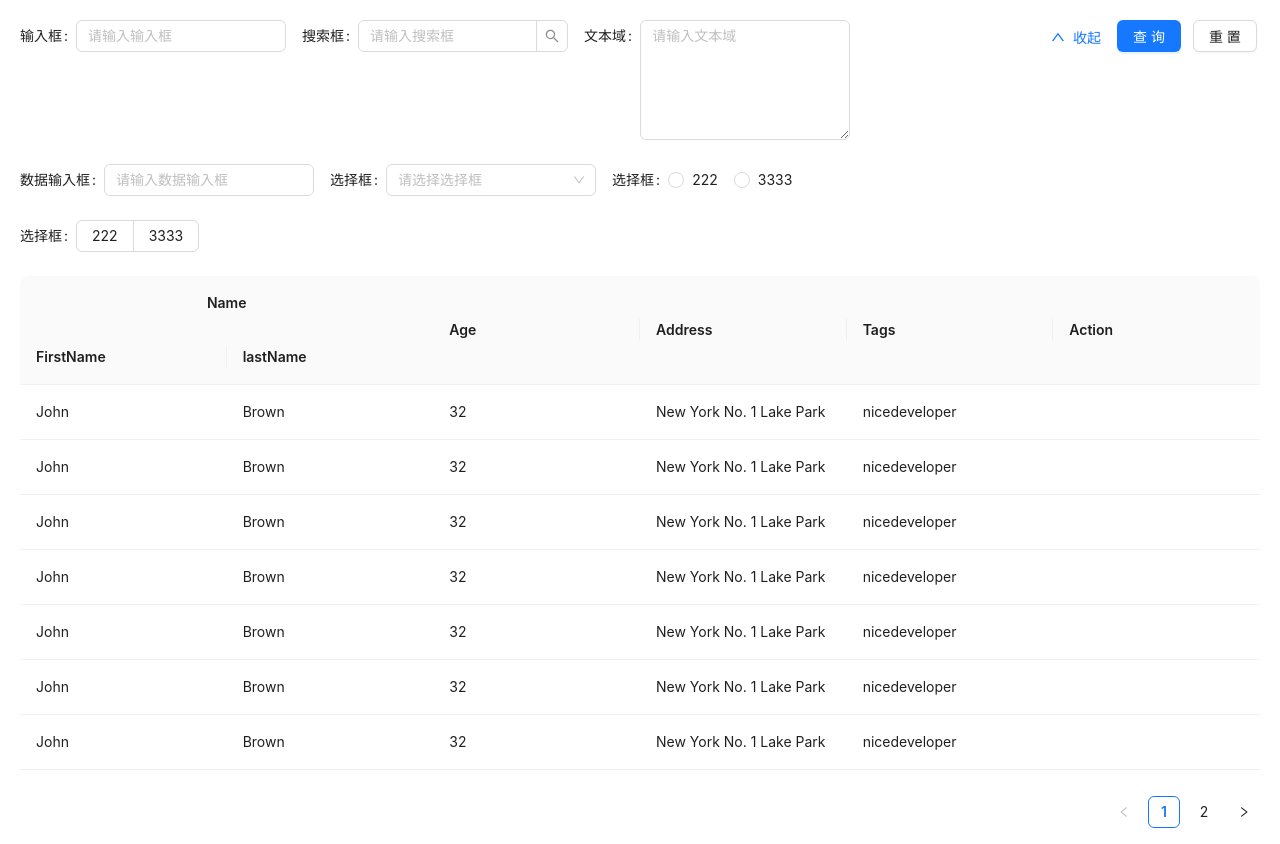
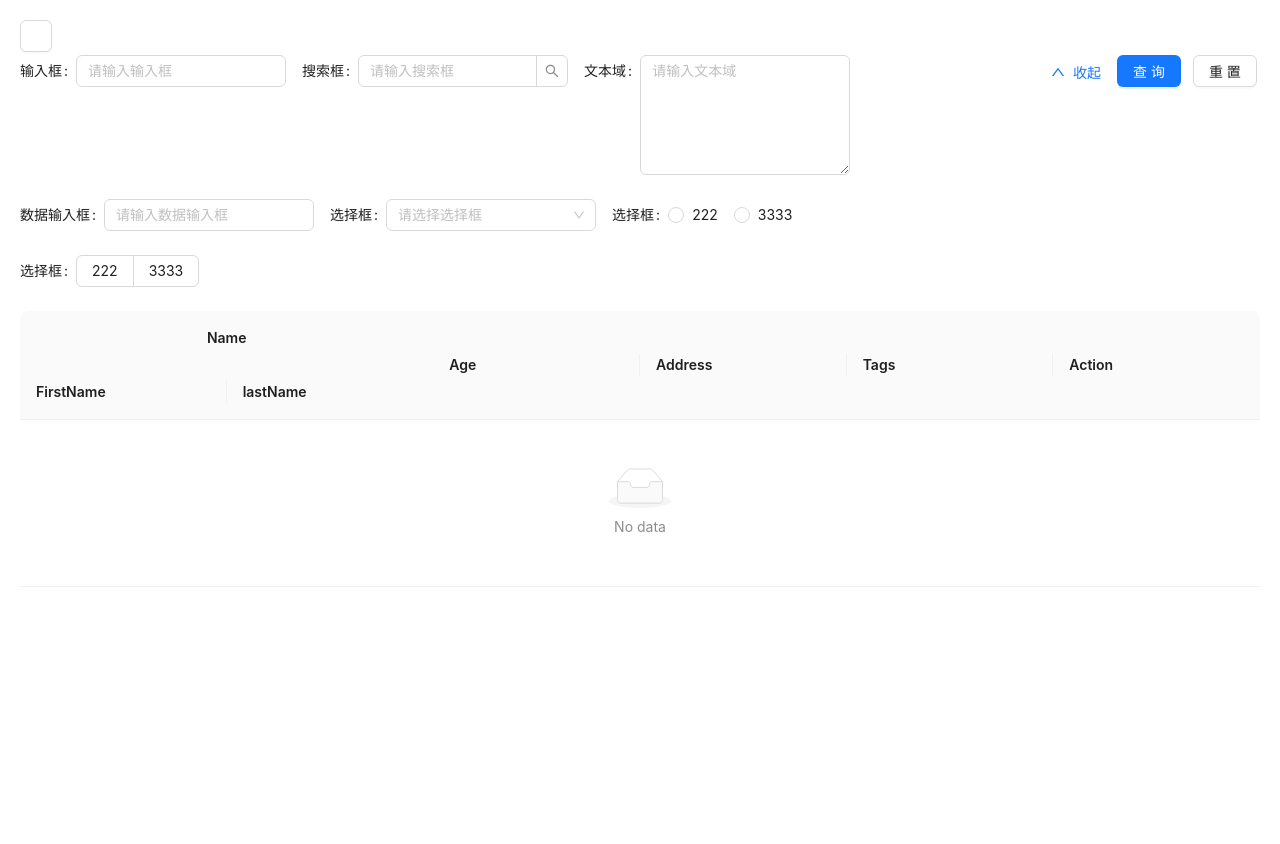
Before and after one commit to Dinert/dinert-ant-design, a React (Vite) app: page / in a window 1280 px wide. After the commit the page ends 815 px from the top, so only its background shows below. Built offline with nearby package versions, Linux system fonts and the light colour scheme.

Commit message:
feat: table-page页面优化

```diff
--- a/package.json
+++ b/package.json
@@ -28,9 +28,11 @@
   },
   "dependencies": {
     "antd": "^5.18.0",
+    "immer": "^10.1.1",
     "lodash": "^4.17.21",
     "react": "^18.2.0",
-    "react-dom": "^18.2.0"
+    "react-dom": "^18.2.0",
+    "use-immer": "^0.10.0"
   },
   "devDependencies": {
     "@types/node": "^20.14.2",
--- a/packages/components/form/src/formItem.tsx
+++ b/packages/components/form/src/formItem.tsx
@@ -10,7 +10,7 @@ const mapPlaceholder = (type: string = 'input', label: string = '') => {
 
     const placeholder: {[key: string]: string} = {
         'input': enterMsg,
-        'input-search':enterMsg,
+        'input-search': enterMsg,
         'textarea': enterMsg,
         'input-number': enterMsg,
         'select': selectMsg
@@ -26,8 +26,8 @@ const objToArr = (formItem: CustomFormItemProps, form: RewriteFormProps) => {
         const value = (formItem as any)[key] as Partial<CustomFormItemProps>
 
         let rules = value.rules || []
+        const placeholderObj = {placeholder: mapPlaceholder(value.type, value.label as string)}
 
-        const placeholderObj = {placeholder: mapPlaceholder(value.type, value.label as string)}
         value.options = value.options ? {...placeholderObj, ...value.options} : placeholderObj
 
         value.required = value.required === undefined ? value.required || form.required : value.required
@@ -56,13 +56,13 @@ const objToArr = (formItem: CustomFormItemProps, form: RewriteFormProps) => {
 const mapComponents = (item: CustomFormItemProps) => {
     const {key, options} = item
     const obj: any = {
-        'input': <Input {...options} allowClear  key={key}></Input>,
-        'input-search': <Input.Search {...options} allowClear  key={key}></Input.Search>,
-        'textarea': <Input.TextArea style={{height: '120px', ...options.style}} {...options} allowClear  key={key} ></Input.TextArea>,
-        'input-number': <InputNumber style={{width: '100%', ...options.style}} {...options}   key={key} ></InputNumber>,
+        'input': <Input {...options} allowClear key={key}></Input>,
+        'input-search': <Input.Search {...options} allowClear key={key}></Input.Search>,
+        'textarea': <Input.TextArea style={{height: '120px', ...options.style}} {...options} allowClear key={key} ></Input.TextArea>,
+        'input-number': <InputNumber style={{width: '100%', ...options.style}} {...options} key={key} ></InputNumber>,
         'select': () => {
             const selectOptions: any[] = options.options || []
-            return (<Select {...options} allowClear  key={key}>
+            return (<Select {...options} allowClear key={key}>
                 {
                     (selectOptions as Omit<SelectProps['options'], 'children'>[]).map((item2: any) => {
                         return (
@@ -97,7 +97,7 @@ const mapComponents = (item: CustomFormItemProps) => {
     return typeof obj[item.type] === 'function' ? obj[item.type]() : obj[item.type]
 }
 
-const FormItemC: React.FC<RewriteFormProps> = (props) => {
+const FormItemC: React.FC<RewriteFormProps> = props => {
     const {formItem, ...reset} = props
     const formItemMap = objToArr(formItem, reset as RewriteFormProps)
     const values = reset.form?.getFieldsValue()
@@ -107,11 +107,11 @@ const FormItemC: React.FC<RewriteFormProps> = (props) => {
                 formItemMap.map((item: CustomFormItemProps) => {
                     const {slot, showLabel, vif, ...rest} = item
                     let slotformItem = typeof slot === 'function' ? slot(rest) : slot
-                    if(!slotformItem && !showLabel) {
+                    if (!slotformItem && !showLabel) {
                         rest.name = rest.key
                     }
 
-                    if(showLabel) {
+                    if (showLabel) {
                         slotformItem = dataTransformRod(reset.initialValues && reset.initialValues[item.key])
                     }
 
@@ -120,7 +120,7 @@ const FormItemC: React.FC<RewriteFormProps> = (props) => {
                     let vif2 = typeof vif === 'function' ? vif(values) : vif
                     vif2 = vif2 === undefined ? true : vif2
 
-                    if(vif2) {
+                    if (vif2) {
                         return (
                             <Form.Item className={[item.type, item.key] as any} {...rest} key={item.key}>
                                 {slotformItem}
--- a/packages/hooks/TablePage/index.ts
+++ b/packages/hooks/TablePage/index.ts
@@ -1,21 +1,26 @@
 
-import type {DinertTablePageProps} from './types'
-import { useState, Dispatch, MutableRefObject, useRef } from 'react'
+import type {DinertTablePageProps, AjaxTableProps} from './types'
+import { MutableRefObject, useRef } from 'react'
 import lodash from 'lodash'
 import {TablePageResultProps} from '@packages/components/table-page/index'
-
+import { useImmer, Updater } from 'use-immer'
+import {Form} from 'antd'
 
 class TablePage<T, D = any, FI = any, P = object, R = any> {
-    table: [DinertTablePageProps<T, D, FI>['table'], Dispatch<DinertTablePageProps<T, D, FI>['table']>]
-    form: [DinertTablePageProps<T, D, FI>['form'], Dispatch<DinertTablePageProps<T, D, FI>['form']>]
+    table: [DinertTablePageProps<T, D, FI>['table'], Updater<DinertTablePageProps<T, D, FI>['table']>]
+    stateTable: DinertTablePageProps<T, D, FI>['table']
+    updateTable: Updater<DinertTablePageProps<T, D, FI>['table']>
 
+    form: [DinertTablePageProps<T, D, FI>['form'], Updater<DinertTablePageProps<T, D, FI>['form']>]
+    stateForm: DinertTablePageProps<T, D, FI>['form']
+    updateForm: Updater<DinertTablePageProps<T, D, FI>['form']>
 
     options: DinertTablePageProps<T, D, FI>
 
-    ids: [string[], Dispatch<string[]>] = useState<string[]>([])
+    ids: [string[], Updater<string[]>] = useImmer<string[]>([])
 
-    selecTableDatas: [T[], Dispatch<T[]>] = useState<T[]>([])
-    lastSelectDatas: [T[], Dispatch<T[]>] = useState<T[]>([])
+    selecTableDatas: [T[], Updater<T[]>] = useImmer<T[]>([])
+    lastSelectDatas: [T[], Updater<T[]>] = useImmer<T[]>([])
 
     params: P | any
     oldParams: P | any
@@ -30,6 +35,7 @@ class TablePage<T, D = any, FI = any, P = object, R = any> {
             rowKey: 'id'
         },
         form: {
+            // form: Form.useForm()[0],
             formItem: {}
         }
     }
@@ -51,8 +57,13 @@ class TablePage<T, D = any, FI = any, P = object, R = any> {
 
         this.firstOptions = lodash.cloneDeep(this.options)
 
-        this.table = useState<DinertTablePageProps<T, D, FI>['table']>(this.options.table)
-        this.form = useState<DinertTablePageProps<T, D, FI>['form']>(this.options.form)
+        this.table = useImmer<DinertTablePageProps<T, D, FI>['table']>(this.options.table)
+        this.stateTable = this.table[0]
+        this.updateTable = this.table[1]
+
+        this.form = useImmer<DinertTablePageProps<T, D, FI>['form']>(this.options.form)
+        this.stateForm = this.form[0]
+        this.updateForm = this.form[1]
 
         this.params = {}
         this.oldParams = {}
@@ -60,8 +71,38 @@ class TablePage<T, D = any, FI = any, P = object, R = any> {
     }
 
     // 获取请求参数
-    getTableParams: (params: P) => (Partial<P>) = () => ({} as P)
+    stateTableParams: (params: P) => (Partial<P>) = () => ({} as P)
     ajaxTableDataAfter: (res: R) => void = () => undefined
+
+    sizeChange(size: number) {
+
+        if (typeof this.stateTable.pagination !== 'boolean' && this.stateTable.pagination) {
+            const pageSize = this.stateTable.pagination.pageSize
+            this.updateTable(draft => {
+                (draft.pagination as any).pageSize = size
+            })
+            const pagination = this.stateTable.pagination
+
+            if ((pageSize as any) > size || (pagination.current as any) <= Math.ceil((pagination.total as any) / (pagination.pageSize as any))) {
+                this.search({name: 'size', pageSize: size})
+            }
+        }
+
+    }
+
+    // 查询
+    search(options: (P & AjaxTableProps) | any = {name: 'search'}) {
+
+        for (const prop in this.stateForm?.form) {
+            if ([null, undefined, ''].includes((this.stateForm?.form as any)[prop])) {
+                this.updateForm(draft => {
+                    delete (draft.form as any)[prop]
+                })
+            }
+        }
+
+        return this.getTableData(options)
+    }
 }
 
 
--- a/packages/utils/tools.ts
+++ b/packages/utils/tools.ts
@@ -19,7 +19,7 @@ export const firstUpperCase = (str: string) => {
 }
 
 // 重写判断类型
-export const type = (type: any) => {
+export const myType = (type: any) => {
     return Object.prototype.toString
         .call(type)
         .split(' ')[1]
--- a/src/form.tsx
+++ b/src/form.tsx
@@ -20,7 +20,7 @@ function App() {
         //     // name: 333
         // },
         packUp: true,
-        layout:'inline',
+        layout: 'inline',
         name: 'search',
         labelCol: {
             // span: 8
--- a/src/table-page.tsx
+++ b/src/table-page.tsx
@@ -3,8 +3,11 @@ import React, { useState } from 'react'
 import {DinertTablePage} from '../packages/components/index'
 import {RewriteFormProps} from '@packages/components/form/types/index'
 
-import { Form } from 'antd'
+import { Form, Button } from 'antd'
 import TablePage from '@packages/hooks/TablePage'
+import {useImmer} from 'use-immer'
+
+
 interface Model{
     name: string;
     name2: string;
@@ -90,9 +93,67 @@ function App() {
         }
     })
 
-    const tablePage = new TablePage<any, any>({
+    const tablePage = new TablePage<any, any, any>({
         form: {
-            formItem: {}
+            name: 'search',
+            formItem: {
+                name: {
+                    type: 'input',
+                    label: '输入框',
+                    options: {
+
+                    },
+                    vif() {
+                        return true
+                    },
+                },
+                name2: {
+                    type: 'input-search',
+                    label: '搜索框',
+                    options: {
+                    },
+                },
+                name3: {
+                    type: 'textarea',
+                    label: '文本域',
+                    options: {
+                    }
+                },
+                name4: {
+                    type: 'input-number',
+                    label: '数据输入框'
+                },
+                name5: {
+                    type: 'select',
+                    label: '选择框',
+                    options: {
+                        options: [
+                            {value: 1, label: '222'},
+                            {value: 2, label: '3333'},
+                        ]
+                    }
+                },
+                name6: {
+                    type: 'radio',
+                    label: '选择框',
+                    options: {
+                        options: [
+                            {value: 1, label: '222'},
+                            {value: 2, label: '3333'},
+                        ]
+                    }
+                },
+                name7: {
+                    type: 'radio-button',
+                    label: '选择框',
+                    options: {
+                        options: [
+                            {value: 1, label: '222'},
+                            {value: 2, label: '3333'},
+                        ]
+                    }
+                }
+            }
         },
         table: {
             scroll: {y: 'auto'},
@@ -132,153 +193,35 @@ function App() {
             ],
             dataSource: [],
             pagination: {
-            }
+            },
+            rowKey: 'age'
         }
     })
-    const {table} = tablePage
-    const [getTable, setTable] = table
-    setTimeout(() => {
-        setTable({
-            ...getTable,
-            dataSource: [
-                {
-                    firstName: 'John',
-                    lastName: 'Brown',
-                    age: 32,
-                    address: 'New York No. 1 Lake Park',
-                    tags: ['nice', 'developer'],
-                },
-                {
-                    firstName: 'John',
-                    lastName: 'Brown',
-                    age: 32,
-                    address: 'New York No. 1 Lake Park',
-                    tags: ['nice', 'developer'],
-                },
-                {
-                    firstName: 'John',
-                    lastName: 'Brown',
-                    age: 32,
-                    address: 'New York No. 1 Lake Park',
-                    tags: ['nice', 'developer'],
-                },
-                {
-                    firstName: 'John',
-                    lastName: 'Brown',
-                    age: 32,
-                    address: 'New York No. 1 Lake Park',
-                    tags: ['nice', 'developer'],
-                },
-                {
-                    firstName: 'John',
-                    lastName: 'Brown',
-                    age: 32,
-                    address: 'New York No. 1 Lake Park',
-                    tags: ['nice', 'developer'],
-                },
-                {
-                    firstName: 'John',
-                    lastName: 'Brown',
-                    age: 32,
-                    address: 'New York No. 1 Lake Park',
-                    tags: ['nice', 'developer'],
-                },
-                {
-                    firstName: 'John',
-                    lastName: 'Brown',
-                    age: 32,
-                    address: 'New York No. 1 Lake Park',
-                    tags: ['nice', 'developer'],
-                },
-                {
-                    firstName: 'John',
-                    lastName: 'Brown',
-                    age: 32,
-                    address: 'New York No. 1 Lake Park',
-                    tags: ['nice', 'developer'],
-                },
-                {
-                    firstName: 'John',
-                    lastName: 'Brown',
-                    age: 32,
-                    address: 'New York No. 1 Lake Park',
-                    tags: ['nice', 'developer'],
-                },
-                {
-                    firstName: 'John',
-                    lastName: 'Brown',
-                    age: 32,
-                    address: 'New York No. 1 Lake Park',
-                    tags: ['nice', 'developer'],
-                },
-                {
-                    firstName: 'John',
-                    lastName: 'Brown',
-                    age: 32,
-                    address: 'New York No. 1 Lake Park',
-                    tags: ['nice', 'developer'],
-                },
-                {
-                    firstName: 'John',
-                    lastName: 'Brown',
-                    age: 32,
-                    address: 'New York No. 1 Lake Park',
-                    tags: ['nice', 'developer'],
-                },
-                {
-                    firstName: 'John',
-                    lastName: 'Brown',
-                    age: 32,
-                    address: 'New York No. 1 Lake Park',
-                    tags: ['nice', 'developer'],
-                },
-                {
-                    firstName: 'John',
-                    lastName: 'Brown',
-                    age: 32,
-                    address: 'New York No. 1 Lake Park',
-                    tags: ['nice', 'developer'],
-                },
-                {
-                    firstName: 'John',
-                    lastName: 'Brown',
-                    age: 32,
-                    address: 'New York No. 1 Lake Park',
-                    tags: ['nice', 'developer'],
-                },
-                {
-                    firstName: 'John',
-                    lastName: 'Brown',
-                    age: 32,
-                    address: 'New York No. 1 Lake Park',
-                    tags: ['nice', 'developer'],
-                },
-                {
-                    firstName: 'John',
-                    lastName: 'Brown',
-                    age: 32,
-                    address: 'New York No. 1 Lake Park',
-                    tags: ['nice', 'developer'],
-                },
-                {
-                    firstName: 'John',
-                    lastName: 'Brown',
-                    age: 32,
-                    address: 'New York No. 1 Lake Park',
-                    tags: ['nice', 'developer'],
-                }
-            ].map((item, index) => {
-                item.id = index
-                return item
+    const {stateTable, updateTable, stateForm, updateForm} = tablePage
+
+    const handleClick = () => updateTable(draft => {
+        draft.dataSource = [{
+            firstName: 'John',
+            lastName: 'Brown',
+            age: 32,
+            address: 'New York No. 1 Lake Park',
+            tags: ['nice', 'developer'],
+        }]
+
+        updateForm(draft => {
+            stateForm.form?.setFieldsValue({
+                name: 1111
             })
+            const values = draft.form?.getFieldsValue()
+            console.log(values, 'valueeeeeeeee')
         })
-    }, 5000)
+    })
 
 
     return (
         <>
-
-            <DinertTablePage table={getTable} form={dinertForm}>
+            <Button onClick={handleClick}></Button>
+            <DinertTablePage table={stateTable} form={dinertForm}>
 
             </DinertTablePage>
         </>
```
Also changed, not shown: src/App.tsx (indentation only), 1 other file (tests, documents, lock files or other folders). Lines whose indentation alone changed are shown as unchanged.
